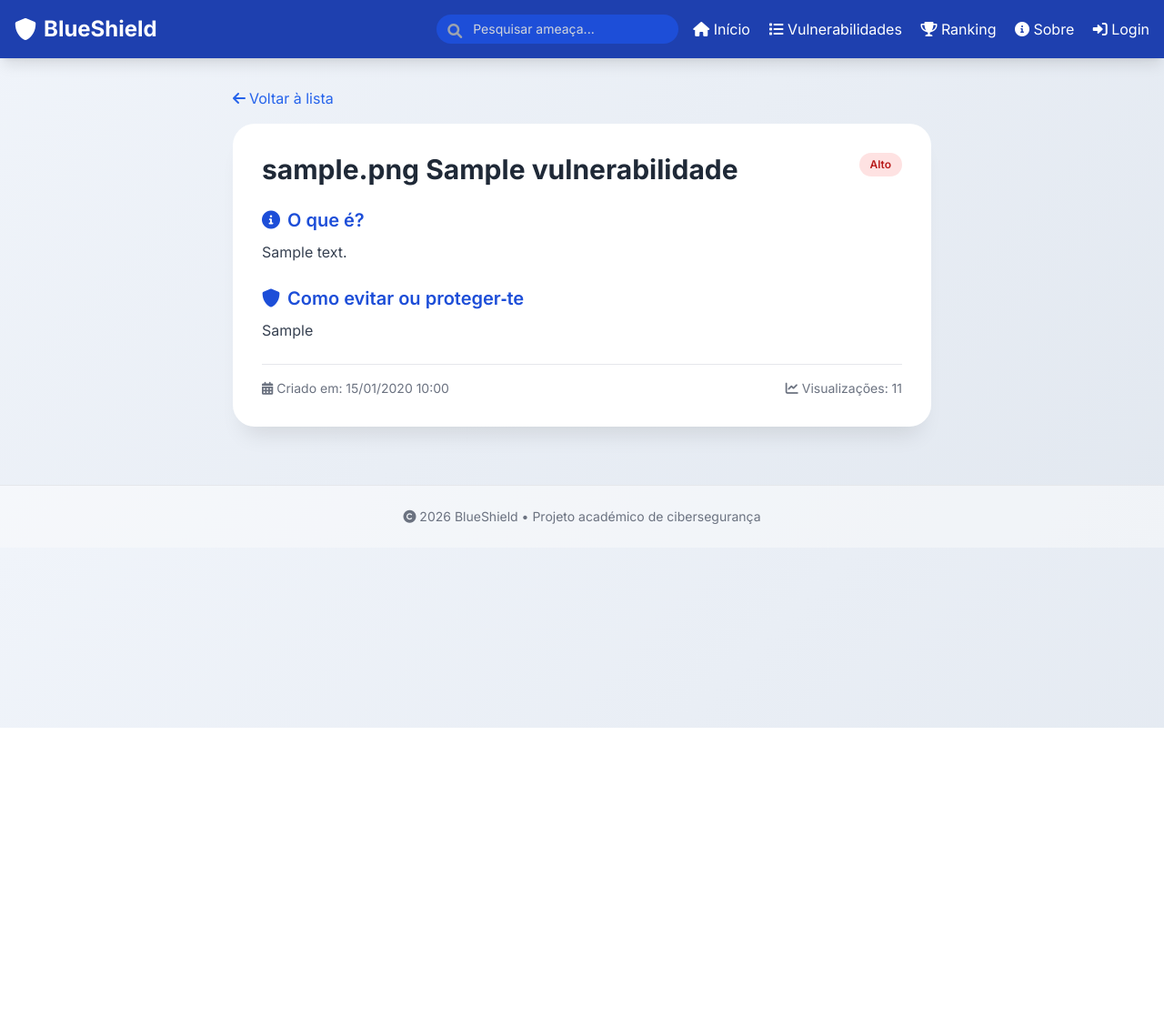
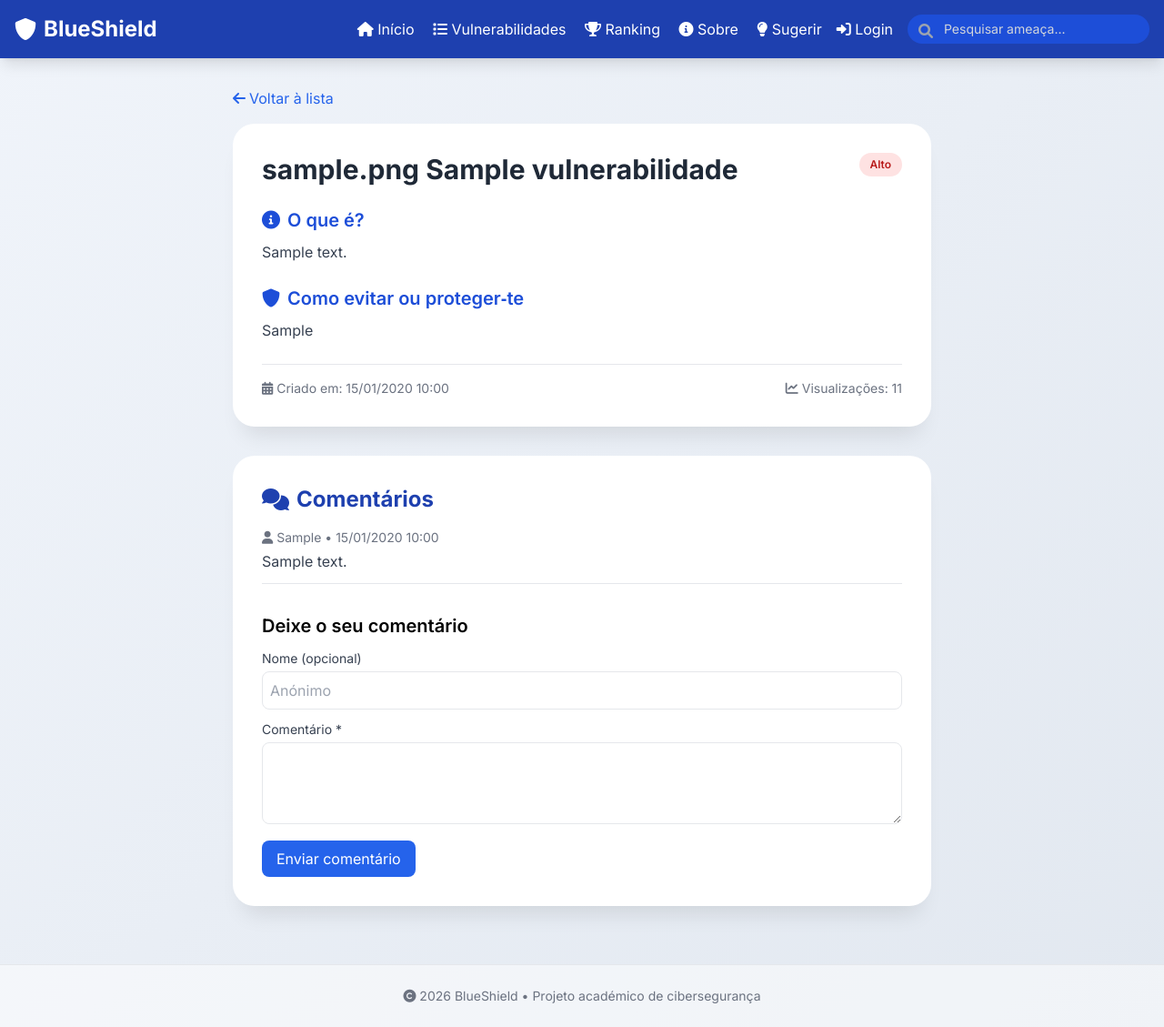
Before and after one commit to MisterPablito/Web-Server-Blue-Shield, a Django app: page /vulnerabilidade/1/ in a window 1280 px wide. Shown: the whole page at 91% size. Before the commit the page ends 800 px from the top, so only its background shows below. Run offline with Django 5.2, Linux system fonts and the light colour scheme; tables that the repository leaves empty hold one stand-in row (values such as "Sample post"); parts of the project's set-up code (start-up, migrations or seed data) failed here and were passed over; some libraries are stand-ins or nearby versions.

Commit message:
Adiciona comentarios, pagina de sugestoes, autocomplete e redirecionamento para sugestao quando nao encontrada

```diff
--- a/social/templates/social/base.html
+++ b/social/templates/social/base.html
@@ -27,29 +27,27 @@
         <div class="container mx-auto px-4 py-4 flex flex-wrap justify-between items-center">
             <a href="/" class="text-2xl font-bold flex items-center gap-2"><i class="fas fa-shield-alt"></i> BlueShield</a>
             <div class="flex items-center gap-4">
-                <!-- Barra de pesquisa (desktop) -->
-                <form action="/lista/" method="get" class="hidden md:block">
-                    <div class="relative">
-                        <i class="fas fa-search absolute left-3 top-2.5 text-gray-400"></i>
-                        <input type="text" name="q" placeholder="Pesquisar ameaça..." class="bg-blue-700 text-white placeholder-gray-300 rounded-full py-1.5 pl-10 pr-4 text-sm focus:outline-none focus:ring-2 focus:ring-white">
-                    </div>
-                </form>
                 <div class="space-x-4 text-sm sm:text-base">
                     <a href="/" class="hover:text-blue-200 transition {% if request.path == '/' %}nav-active{% endif %}"><i class="fas fa-home"></i> Início</a>
                     <a href="/lista/" class="hover:text-blue-200 transition {% if request.path == '/lista/' %}nav-active{% endif %}"><i class="fas fa-list"></i> Vulnerabilidades</a>
                     <a href="/ranking/" class="hover:text-blue-200 transition {% if request.path == '/ranking/' %}nav-active{% endif %}"><i class="fas fa-trophy"></i> Ranking</a>
                     <a href="/about/" class="hover:text-blue-200 transition {% if request.path == '/about/' %}nav-active{% endif %}"><i class="fas fa-info-circle"></i> Sobre</a>
-                    <a href="/accounts/login/" class="hover:text-blue-200"><i class="fas fa-sign-in-alt"></i> Login</a>
+                    <a href="/sugestoes/" class="hover:text-blue-200 transition"><i class="fas fa-lightbulb"></i> Sugerir</a>
                 </div>
+                <a href="/accounts/login/" class="hover:text-blue-200 transition"><i class="fas fa-sign-in-alt"></i> Login</a>
+                <form action="/lista/" method="get" class="hidden md:block relative" id="searchForm">
+                    <div class="relative">
+                        <i class="fas fa-search absolute left-3 top-2.5 text-gray-400"></i>
+                        <input type="text" name="q" id="searchInput" placeholder="Pesquisar ameaça..." autocomplete="off" class="bg-blue-700 text-white placeholder-gray-300 rounded-full py-1.5 pl-10 pr-4 text-sm focus:outline-none focus:ring-2 focus:ring-white">
+                        <div id="searchSuggestions" class="absolute top-full left-0 right-0 bg-white text-gray-800 rounded-lg shadow-lg mt-1 hidden z-50"></div>
+                    </div>
+                </form>
             </div>
         </div>
-        <!-- Barra de pesquisa para telemóvel -->
         <div class="md:hidden px-4 pb-3">
-            <form action="/lista/" method="get">
-                <div class="relative">
-                    <i class="fas fa-search absolute left-3 top-2.5 text-gray-400"></i>
-                    <input type="text" name="q" placeholder="Pesquisar ameaça..." class="w-full bg-blue-700 text-white placeholder-gray-300 rounded-full py-1.5 pl-10 pr-4 text-sm focus:outline-none focus:ring-2 focus:ring-white">
-                </div>
+            <form action="/lista/" method="get" class="relative">
+                <i class="fas fa-search absolute left-3 top-2.5 text-gray-400"></i>
+                <input type="text" name="q" placeholder="Pesquisar ameaça..." class="w-full bg-blue-700 text-white placeholder-gray-300 rounded-full py-1.5 pl-10 pr-4 text-sm focus:outline-none focus:ring-2 focus:ring-white">
             </form>
         </div>
     </nav>
@@ -65,5 +63,38 @@
         window.addEventListener('scroll', () => btn.style.display = window.scrollY > 200 ? 'flex' : 'none');
         btn.addEventListener('click', () => window.scrollTo({ top: 0, behavior: 'smooth' }));
     </script>
+    <script>
+        const searchInput = document.getElementById('searchInput');
+        const suggestionsBox = document.getElementById('searchSuggestions');
+        if (searchInput) {
+            searchInput.addEventListener('input', function() {
+                const query = this.value;
+                if (query.length < 2) {
+                    suggestionsBox.classList.add('hidden');
+                    return;
+                }
+                fetch(`/api/sugestao-nomes/?q=${encodeURIComponent(query)}`)
+                    .then(response => response.json())
+                    .then(data => {
+                        if (data.length === 0) {
+                            suggestionsBox.classList.add('hidden');
+                            return;
+                        }
+                        suggestionsBox.innerHTML = data.map(name => `<div class="p-2 hover:bg-gray-100 cursor-pointer" onclick="selectSuggestion('${name.replace(/'/g, "\\'")}')">${name}</div>`).join('');
+                        suggestionsBox.classList.remove('hidden');
+                    });
+            });
+            window.selectSuggestion = function(name) {
+                searchInput.value = name;
+                suggestionsBox.classList.add('hidden');
+                document.getElementById('searchForm').submit();
+            };
+            document.addEventListener('click', function(e) {
+                if (searchInput && suggestionsBox && !searchInput.contains(e.target) && !suggestionsBox.contains(e.target)) {
+                    suggestionsBox.classList.add('hidden');
+                }
+            });
+        }
+    </script>
 </body>
 </html>
--- a/social/templates/social/detalhe.html
+++ b/social/templates/social/detalhe.html
@@ -6,7 +6,9 @@
     <div class="card p-8">
         <div class="flex justify-between items-start">
             <h1 class="text-3xl font-bold text-gray-800">{{ vuln.icone }} {{ vuln.nome }}</h1>
-            <span class="badge {% if vuln.risco == 'A' %}risk-high{% elif vuln.risco == 'M' %}risk-medium{% else %}risk-low{% endif %}">{{ vuln.get_risco_display }}</span>
+            <span class="badge {% if vuln.risco == 'A' %}risk-high{% elif vuln.risco == 'M' %}risk-medium{% else %}risk-low{% endif %}">
+                {{ vuln.get_risco_display }}
+            </span>
         </div>
         <div class="mt-6 space-y-6">
             <div><h2 class="text-xl font-semibold text-blue-700 flex items-center gap-2"><i class="fas fa-info-circle"></i> O que é?</h2><p class="text-gray-700 mt-2 leading-relaxed">{{ vuln.descricao }}</p></div>
@@ -14,5 +16,36 @@
             <div class="flex justify-between text-sm text-gray-500 border-t pt-4"><span><i class="fas fa-calendar-alt"></i> Criado em: {{ vuln.created_at|date:"d/m/Y H:i" }}</span><span><i class="fas fa-chart-line"></i> Visualizações: {{ vuln.views }}</span></div>
         </div>
     </div>
+
+    <!-- SECÇÃO DE COMENTÁRIOS -->
+    <div class="card p-8 mt-8">
+        <h2 class="text-2xl font-bold text-blue-800 flex items-center gap-2"><i class="fas fa-comments"></i> Comentários</h2>
+        <div class="mt-4 space-y-4">
+            {% for comentario in comentarios %}
+                <div class="border-b pb-3">
+                    <p class="text-sm text-gray-500"><i class="fas fa-user"></i> {{ comentario.autor }} • {{ comentario.criado_em|date:"d/m/Y H:i" }}</p>
+                    <p class="text-gray-700 mt-1">{{ comentario.texto }}</p>
+                </div>
+            {% empty %}
+                <p class="text-gray-500">Ainda não há comentários. Seja o primeiro a comentar!</p>
+            {% endfor %}
+        </div>
+
+        <div class="mt-8">
+            <h3 class="text-xl font-semibold">Deixe o seu comentário</h3>
+            <form method="post" class="mt-3">
+                {% csrf_token %}
+                <div class="mb-3">
+                    <label class="block text-gray-700 text-sm mb-1">Nome (opcional)</label>
+                    <input type="text" name="autor" placeholder="Anónimo" class="w-full p-2 border rounded-lg">
+                </div>
+                <div class="mb-3">
+                    <label class="block text-gray-700 text-sm mb-1">Comentário *</label>
+                    <textarea name="texto" rows="3" class="w-full p-2 border rounded-lg" required></textarea>
+                </div>
+                <button type="submit" class="bg-blue-600 text-white px-4 py-2 rounded-lg hover:bg-blue-700 transition">Enviar comentário</button>
+            </form>
+        </div>
+    </div>
 </div>
 {% endblock %}
--- a/social/urls.py
+++ b/social/urls.py
@@ -7,4 +7,7 @@ urlpatterns = [
     path('vulnerabilidade/<int:id>/', views.detalhe, name='detalhe'),
     path('ranking/', views.ranking, name='ranking'),
     path('about/', views.about, name='about'),
+    path('sugestoes/', views.sugestoes, name='sugestoes'),
+    path('nao-encontrado/', views.nao_encontrado, name='nao_encontrado'),
+    path('api/sugestao-nomes/', views.api_sugestao_nomes, name='api_sugestao_nomes'),
 ]
--- a/social/views.py
+++ b/social/views.py
@@ -1,6 +1,7 @@
-from django.shortcuts import render, get_object_or_404
+from django.shortcuts import render, get_object_or_404, redirect
 from django.db.models import Q
-from .models import Vulnerabilidade
+from django.http import JsonResponse
+from .models import Vulnerabilidade, Comentario, SugestaoVulnerabilidade
 
 def home(request):
     return render(request, 'social/home.html')
@@ -14,13 +15,31 @@ def lista_vulnerabilidades(request):
     if risco:
         qs = qs.filter(risco=risco)
     qs = qs.order_by('risco', 'nome')
+
+    # Se foi feita pesquisa (q) e não há resultados, redireciona
+    if q and not qs.exists():
+        return redirect(f'/nao-encontrado/?q={q}')
+
     return render(request, 'social/lista.html', {'vulnerabilidades': qs})
 
 def detalhe(request, id):
     vuln = get_object_or_404(Vulnerabilidade, id=id)
     vuln.views += 1
     vuln.save(update_fields=['views'])
-    return render(request, 'social/detalhe.html', {'vuln': vuln})
+
+    if request.method == 'POST':
+        autor = request.POST.get('autor', 'Anónimo').strip()
+        texto = request.POST.get('texto', '').strip()
+        if texto:
+            Comentario.objects.create(
+                vulnerabilidade=vuln,
+                autor=autor if autor else 'Anónimo',
+                texto=texto
+            )
+        return redirect('detalhe', id=vuln.id)
+
+    comentarios = vuln.comentarios.all().order_by('-criado_em')
+    return render(request, 'social/detalhe.html', {'vuln': vuln, 'comentarios': comentarios})
 
 def ranking(request):
     alto_qs = Vulnerabilidade.objects.filter(risco='A').order_by('-views', '-created_at')
@@ -39,5 +58,35 @@ def ranking(request):
 def about(request):
     return render(request, 'social/about.html')
 
+def sugestoes(request):
+    if request.method == 'POST':
+        nome = request.POST.get('nome')
+        descricao = request.POST.get('descricao')
+        risco = request.POST.get('risco', '')
+        mitigacao = request.POST.get('mitigacao', '')
+        email = request.POST.get('email', '')
+        if nome and descricao:
+            SugestaoVulnerabilidade.objects.create(
+                nome=nome,
+                descricao=descricao,
+                risco=risco,
+                mitigacao=mitigacao,
+                email_contacto=email
+            )
+            return redirect('sugestoes')
+    sugestoes_lista = SugestaoVulnerabilidade.objects.all().order_by('-criado_em')
+    return render(request, 'social/sugestoes.html', {'sugestoes': sugestoes_lista})
+
+def api_sugestao_nomes(request):
+    termo = request.GET.get('q', '')
+    if len(termo) < 1:
+        return JsonResponse([], safe=False)
+    nomes = Vulnerabilidade.objects.filter(nome__istartswith=termo).values_list('nome', flat=True)[:10]
+    return JsonResponse(list(nomes), safe=False)
+
+def nao_encontrado(request):
+    termo = request.GET.get('q', '')
+    return render(request, 'social/nao_encontrado.html', {'termo': termo})
+
 def register_error(request):
     return render(request, 'registration/register_error.html')
```
Also changed, not shown: social/templates/social/nao_encontrado.html (added, +20 -0 lines), social/templates/social/sugestoes.html (added, +34 -0 lines), social/migrations/0003_sugestaovulnerabilidade_comentario.py (added).
